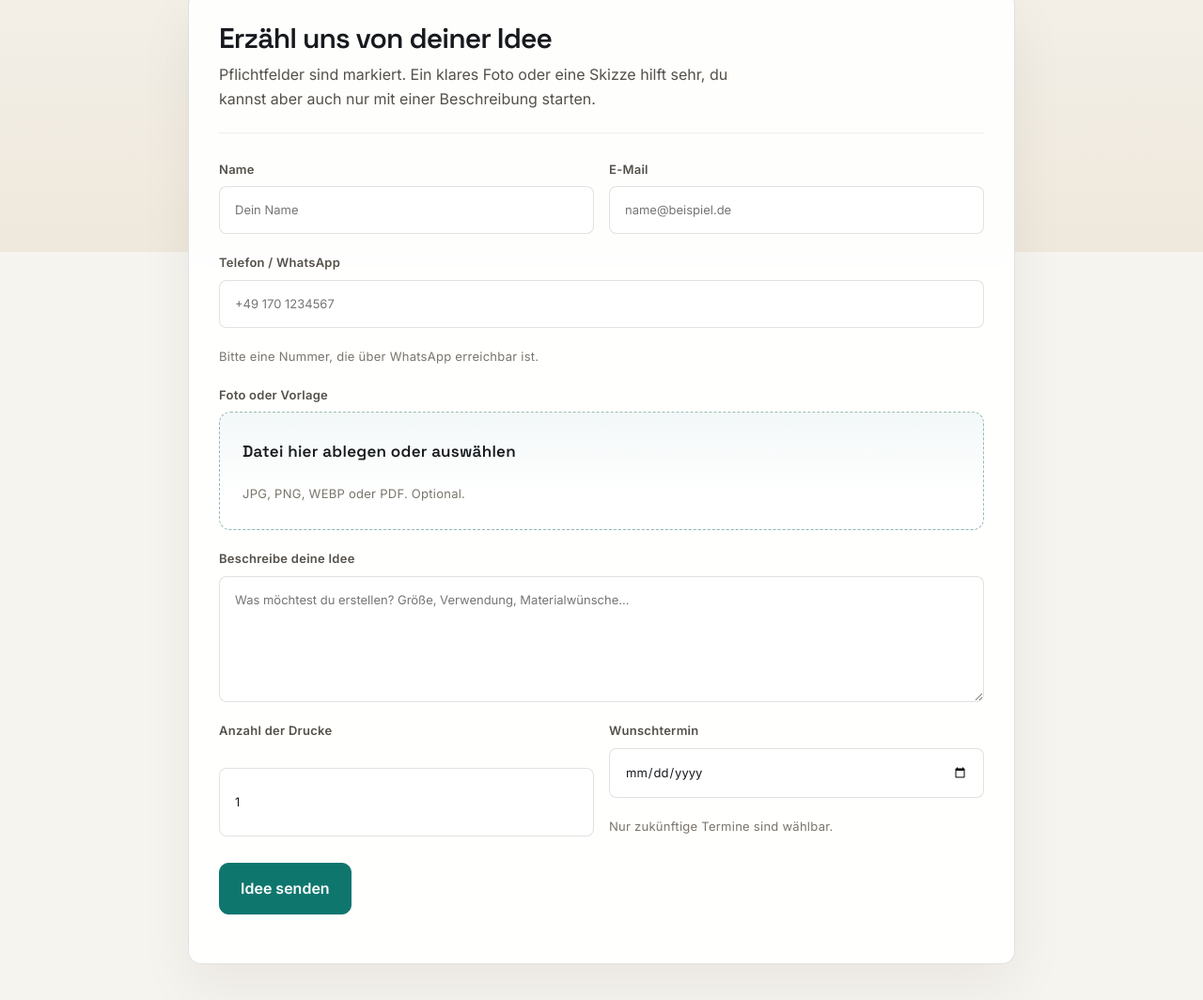
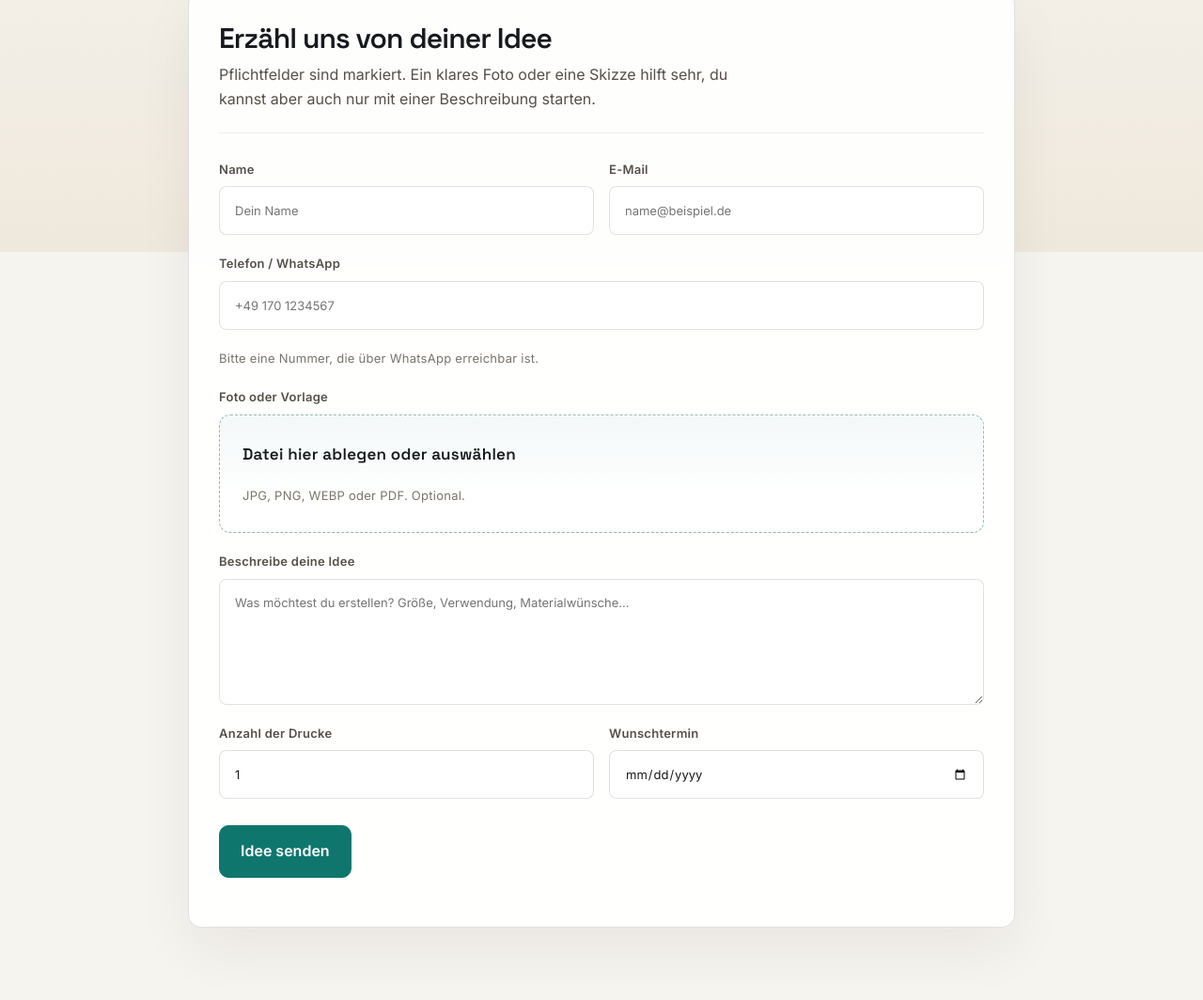
Before and after one commit to d4rl1ngt0n/3dNow, a website built with Vite: page client/fileservice.html in a window 1280 px wide. Shown: the part 532-1596 px from the top of the page at 94% size. Built offline with nearby package versions, Linux system fonts and the light colour scheme.

Commit message:
Align file-service quantity and deadline fields.

```diff
--- a/client/fileservice.html
+++ b/client/fileservice.html
@@ -80,9 +80,8 @@
           <label class="field"><span data-en="Number of prints" data-de="Anzahl der Drucke">Anzahl der Drucke</span>
             <input id="idea-quantity" name="quantity" type="number" min="1" step="1" value="1" inputmode="numeric" required/>
           </label>
-          <label class="field field-deadline"><span data-en="Preferred deadline" data-de="Wunschtermin">Wunschtermin</span>
+          <label class="field"><span data-en="Preferred deadline" data-de="Wunschtermin">Wunschtermin</span>
             <input id="idea-deadline" name="deadline" type="date"/>
-            <span class="quiet" data-en="Only future dates can be selected." data-de="Nur zukünftige Termine sind wählbar.">Nur zukünftige Termine sind wählbar.</span>
           </label>
         </div>
 
--- a/client/src/styles.css
+++ b/client/src/styles.css
@@ -864,6 +864,10 @@ body.embed-mode,
   display: grid;
   grid-template-columns: 1fr 1fr;
   gap: 16px;
+  align-items: start;
+}
+.idea-form .field-row > .field {
+  align-content: start;
 }
 .idea-form .field,
 .idea-form .field-label {
@@ -877,6 +881,8 @@ body.embed-mode,
 .idea-form input,
 .idea-form textarea {
   width: 100%;
+  box-sizing: border-box;
+  min-height: 52px;
   border: 1px solid var(--border);
   border-radius: var(--radius-sm);
   background: #fff;
@@ -886,6 +892,10 @@ body.embed-mode,
   letter-spacing: normal;
   padding: 14px 16px;
   transition: border-color 180ms ease, box-shadow 180ms ease;
+}
+.idea-form input[type="number"],
+.idea-form input[type="date"] {
+  height: 52px;
 }
 .idea-form input:focus,
 .idea-form textarea:focus {
```
